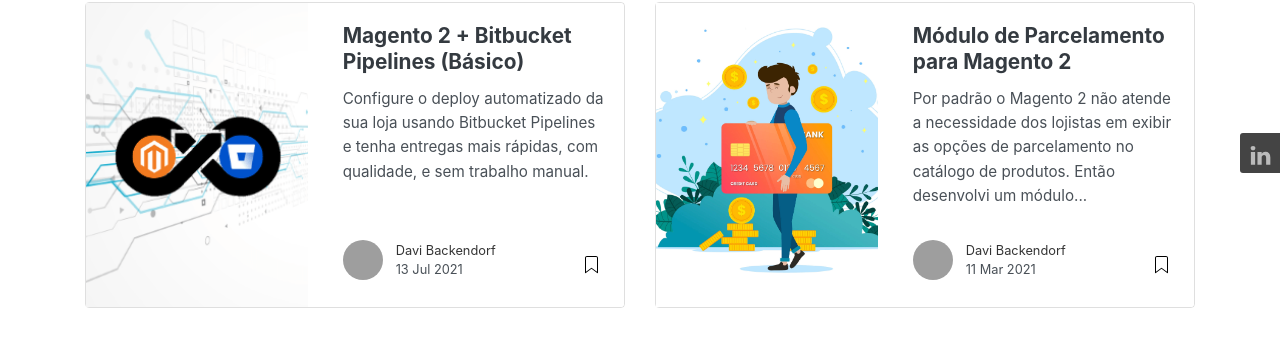
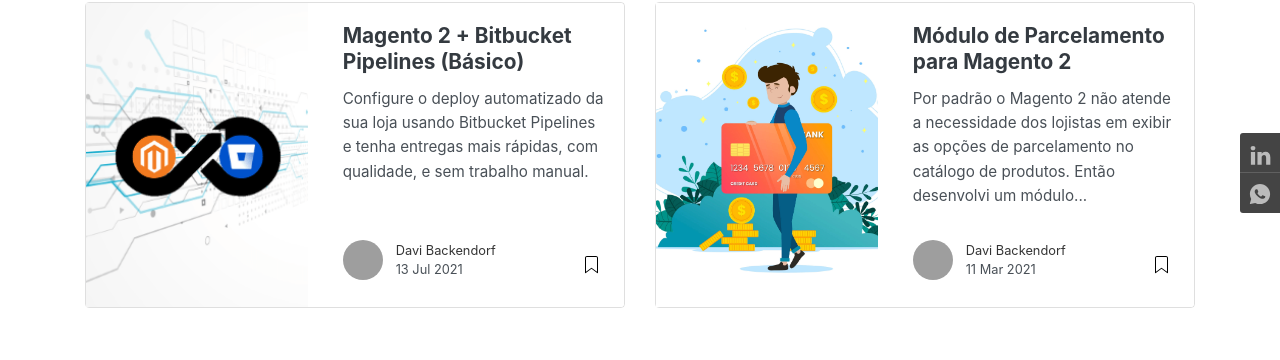
Before and after one commit to DaviBackendorf/davibackendorf.github.io, a Jekyll site: the page built from index.html, in a window 1280 px wide. Shown: the part 187-547 px from the top of the page. Built offline with Jekyll 4.4.1, drawn with Linux system fonts in a browser that asks for light colours; nearby versions of some CDN libraries; the list of posts is cut into pages by our own code; grey boxes are pictures that could not be loaded.

Commit message:
Add WhatsApp

```diff
--- a/_config.yml
+++ b/_config.yml
@@ -65,3 +65,4 @@
 
 
 linkedin_url: "https://www.linkedin.com/in/davibackendorf"
+whats_app_url: "https://api.whatsapp.com/send?phone=5549998269618&text=Fala Davi, tudo bem?"
--- a/_includes/follow-buttons.html
+++ b/_includes/follow-buttons.html
@@ -48,4 +48,5 @@
     {% if site.googleplus_url %}<div class="gplus" onclick="window.open('{{ site.googleplus_url }}');"><div><svg viewBox="0 0 2304 1792" xmlns="http://www.w3.org/2000/svg"><path d="M1437 913q0 208-87 370.5t-248 254-369 91.5q-149 0-285-58t-234-156-156-234-58-285 58-285 156-234 234-156 285-58q286 0 491 192l-199 191q-117-113-292-113-123 0-227.5 62t-165.5 168.5-61 232.5 61 232.5 165.5 168.5 227.5 62q83 0 152.5-23t114.5-57.5 78.5-78.5 49-83 21.5-74h-416v-252h692q12 63 12 122zm867-122v210h-209v209h-210v-209h-209v-210h209v-209h210v209h209z"/></svg></div></div>{% endif %}
     {% if site.pinterest_url %}<div class="pinterest" onclick="window.open('{{ site.pinterest_url }}');"><div><svg viewBox="0 0 1792 1792" xmlns="http://www.w3.org/2000/svg"><path d="M256 597q0-108 37.5-203.5t103.5-166.5 152-123 185-78 202-26q158 0 294 66.5t221 193.5 85 287q0 96-19 188t-60 177-100 149.5-145 103-189 38.5q-68 0-135-32t-96-88q-10 39-28 112.5t-23.5 95-20.5 71-26 71-32 62.5-46 77.5-62 86.5l-14 5-9-10q-15-157-15-188 0-92 21.5-206.5t66.5-287.5 52-203q-32-65-32-169 0-83 52-156t132-73q61 0 95 40.5t34 102.5q0 66-44 191t-44 187q0 63 45 104.5t109 41.5q55 0 102-25t78.5-68 56-95 38-110.5 20-111 6.5-99.5q0-173-109.5-269.5t-285.5-96.5q-200 0-334 129.5t-134 328.5q0 44 12.5 85t27 65 27 45.5 12.5 30.5q0 28-15 73t-37 45q-2 0-17-3-51-15-90.5-56t-61-94.5-32.5-108-11-106.5z"/></svg></div></div>{% endif %}
     {% if site.instagram_url %}<div class="instagram" onclick="window.open('{{ site.instagram_url }}');"><div><svg viewBox="0 0 1792 1792" xmlns="http://www.w3.org/2000/svg"><path d="M1152 896q0-106-75-181t-181-75-181 75-75 181 75 181 181 75 181-75 75-181zm138 0q0 164-115 279t-279 115-279-115-115-279 115-279 279-115 279 115 115 279zm108-410q0 38-27 65t-65 27-65-27-27-65 27-65 65-27 65 27 27 65zm-502-220q-7 0-76.5-.5t-105.5 0-96.5 3-103 10-71.5 18.5q-50 20-88 58t-58 88q-11 29-18.5 71.5t-10 103-3 96.5 0 105.5.5 76.5-.5 76.5 0 105.5 3 96.5 10 103 18.5 71.5q20 50 58 88t88 58q29 11 71.5 18.5t103 10 96.5 3 105.5 0 76.5-.5 76.5.5 105.5 0 96.5-3 103-10 71.5-18.5q50-20 88-58t58-88q11-29 18.5-71.5t10-103 3-96.5 0-105.5-.5-76.5.5-76.5 0-105.5-3-96.5-10-103-18.5-71.5q-20-50-58-88t-88-58q-29-11-71.5-18.5t-103-10-96.5-3-105.5 0-76.5.5zm768 630q0 229-5 317-10 208-124 322t-322 124q-88 5-317 5t-317-5q-208-10-322-124t-124-322q-5-88-5-317t5-317q10-208 124-322t322-124q88-5 317-5t317 5q208 10 322 124t124 322q5 88 5 317z"/></svg></div></div>{% endif %}
+    {% if site.whats_app_url %}<div class="whatsapp" onclick="window.open('{{ site.whats_app_url }}');"><div><svg style="margin-top: -3px;width: auto;height: 22px;" fill="#000000" xmlns="http://www.w3.org/2000/svg"  viewBox="0 0 50 50" width="50px" height="50px">    <path d="M25,2C12.318,2,2,12.318,2,25c0,3.96,1.023,7.854,2.963,11.29L2.037,46.73c-0.096,0.343-0.003,0.711,0.245,0.966 C2.473,47.893,2.733,48,3,48c0.08,0,0.161-0.01,0.24-0.029l10.896-2.699C17.463,47.058,21.21,48,25,48c12.682,0,23-10.318,23-23 S37.682,2,25,2z M36.57,33.116c-0.492,1.362-2.852,2.605-3.986,2.772c-1.018,0.149-2.306,0.213-3.72-0.231 c-0.857-0.27-1.957-0.628-3.366-1.229c-5.923-2.526-9.791-8.415-10.087-8.804C15.116,25.235,13,22.463,13,19.594 s1.525-4.28,2.067-4.864c0.542-0.584,1.181-0.73,1.575-0.73s0.787,0.005,1.132,0.021c0.363,0.018,0.85-0.137,1.329,1.001 c0.492,1.168,1.673,4.037,1.819,4.33c0.148,0.292,0.246,0.633,0.05,1.022c-0.196,0.389-0.294,0.632-0.59,0.973 s-0.62,0.76-0.886,1.022c-0.296,0.291-0.603,0.606-0.259,1.19c0.344,0.584,1.529,2.493,3.285,4.039 c2.255,1.986,4.158,2.602,4.748,2.894c0.59,0.292,0.935,0.243,1.279-0.146c0.344-0.39,1.476-1.703,1.869-2.286 s0.787-0.487,1.329-0.292c0.542,0.194,3.445,1.604,4.035,1.896c0.59,0.292,0.984,0.438,1.132,0.681 C37.062,30.587,37.062,31.755,36.57,33.116z"/></svg></div></div>{% endif %}
 </div>
```
